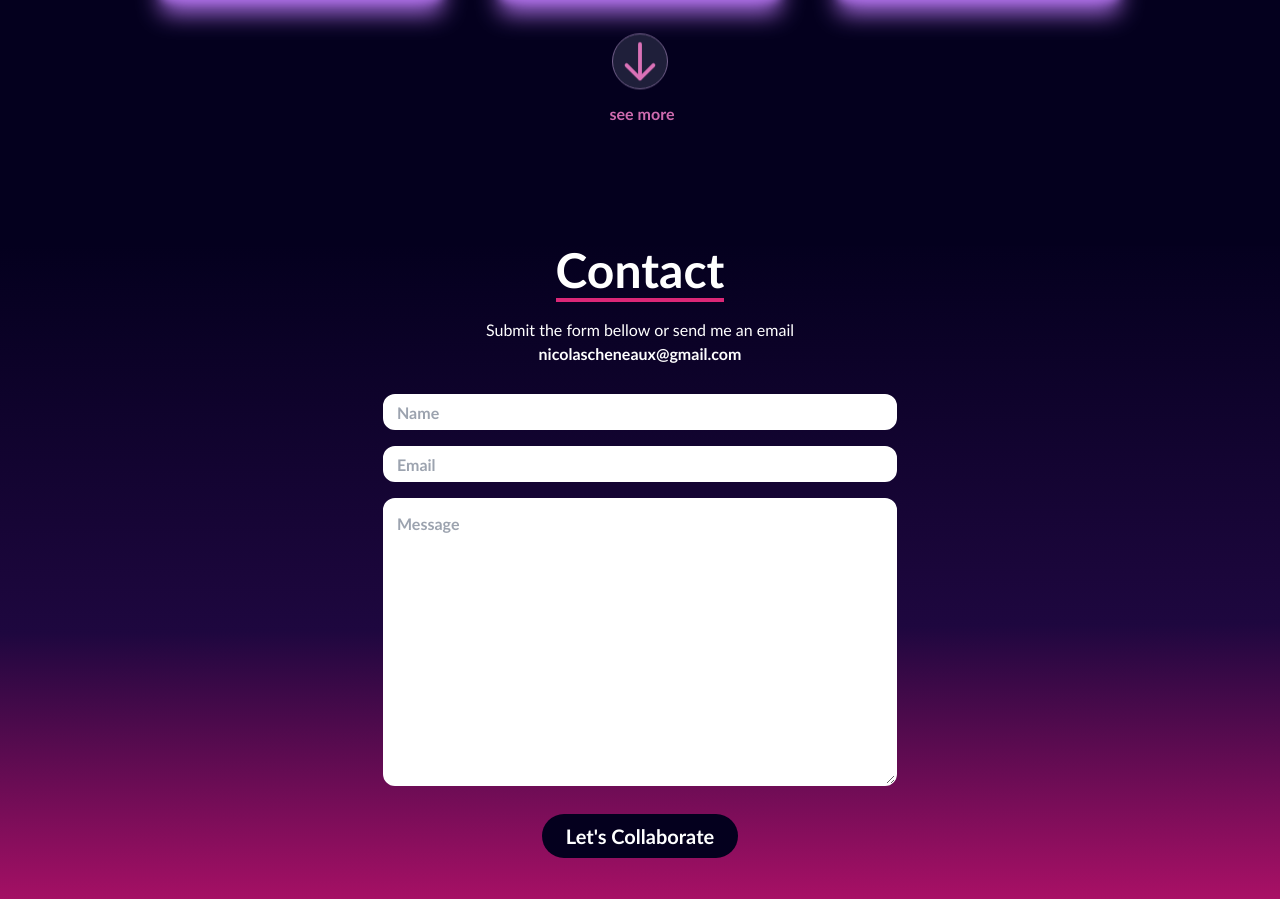
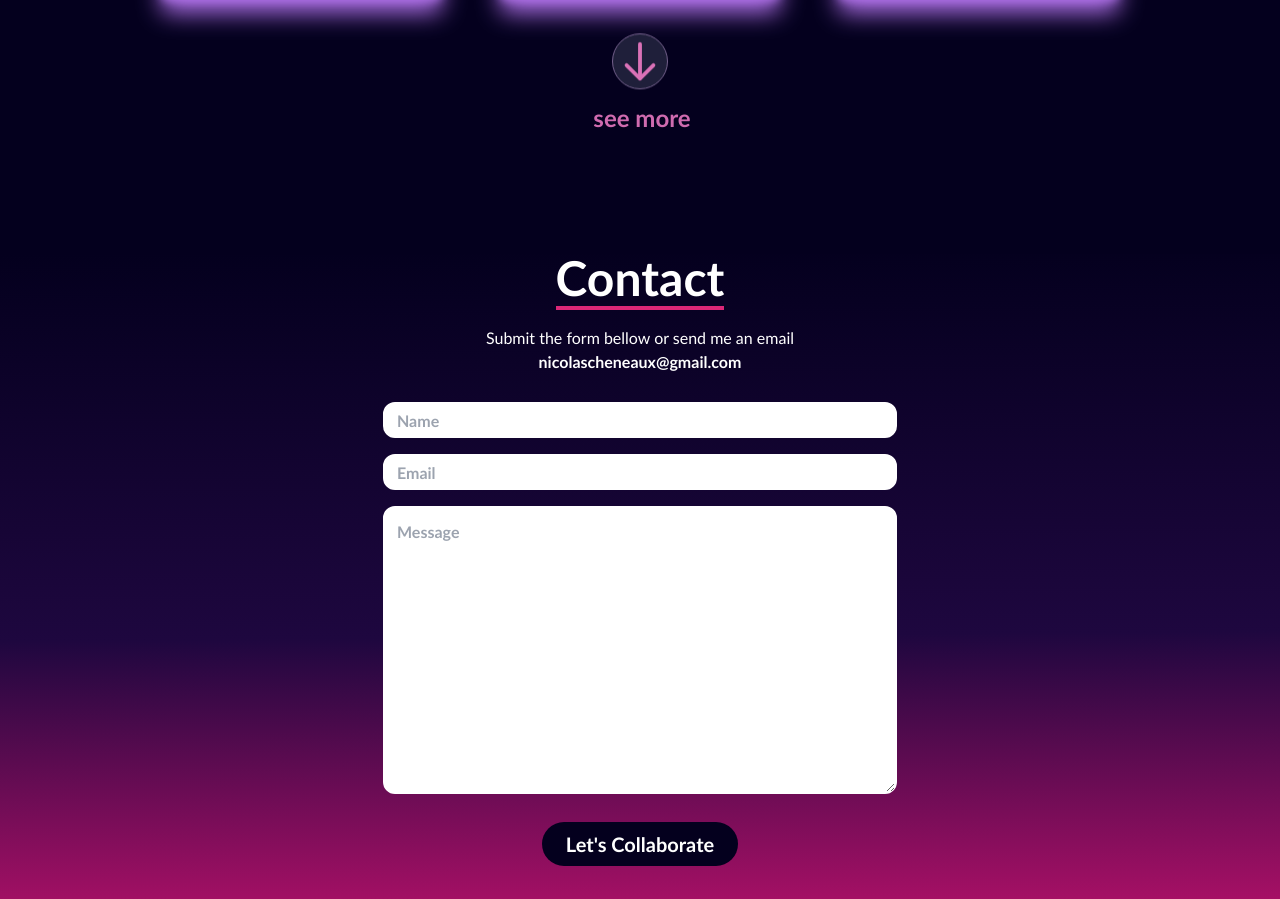
Before and after one commit to nic0q/portfolio, a React (Create React App) app: page / in a window 1280 px wide. Shown: the part 2617-3516 px from the top of the page. Built offline with nearby package versions, Linux system fonts and the light colour scheme.

Commit message:
refactor: projects correction

```diff
--- a/src/components/Projects.jsx
+++ b/src/components/Projects.jsx
@@ -103,7 +103,7 @@ export const Projects = () => {
             </svg>
             <p
               className={
-                loadMore ? "hidden" : "text-[#da71b7] pl-1 animate-pulse"
+                loadMore ? "hidden" : "text-[#da71b7] pl-1 animate-pulse text-2xl"
               }
             >
               see more
```
